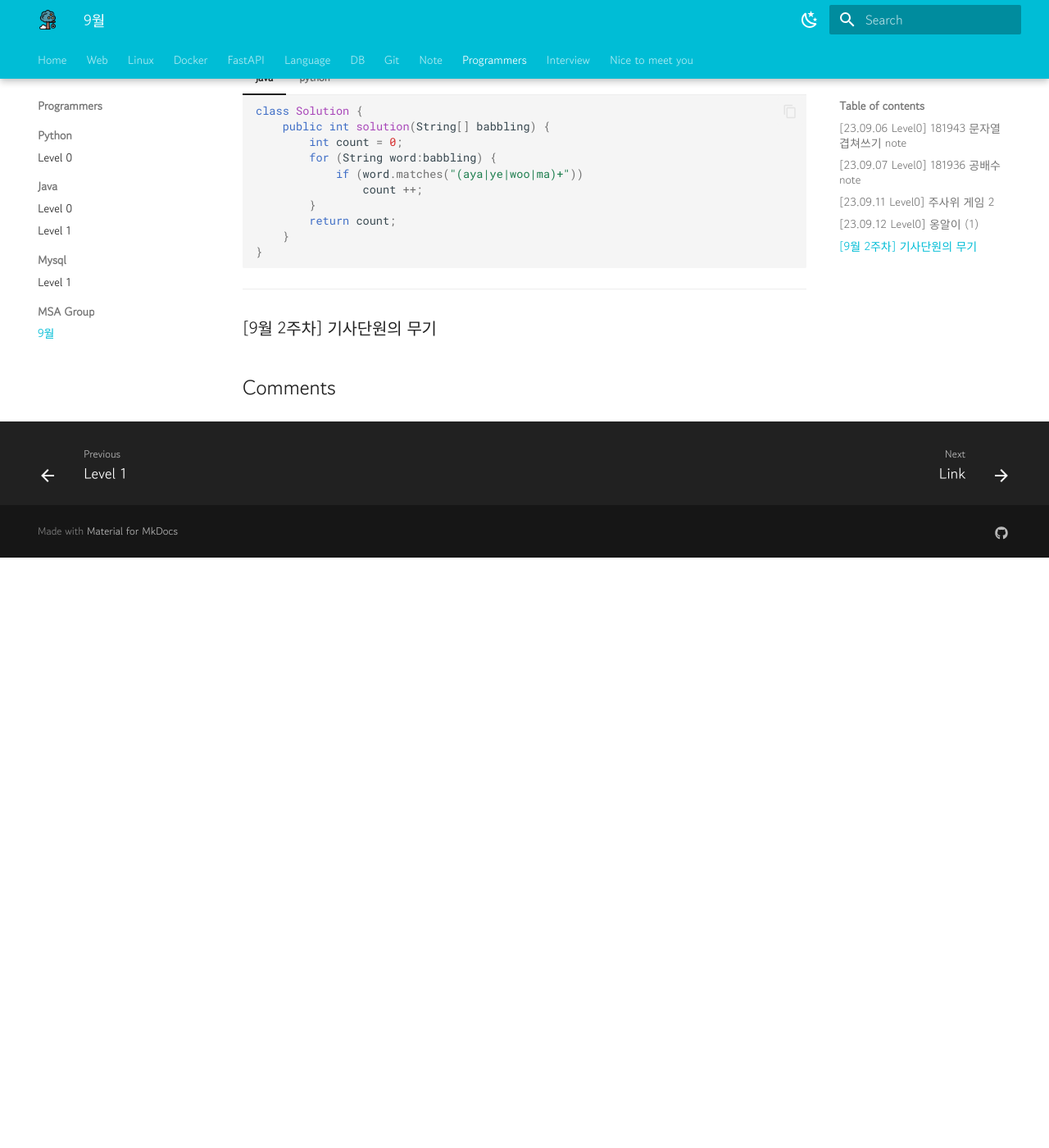
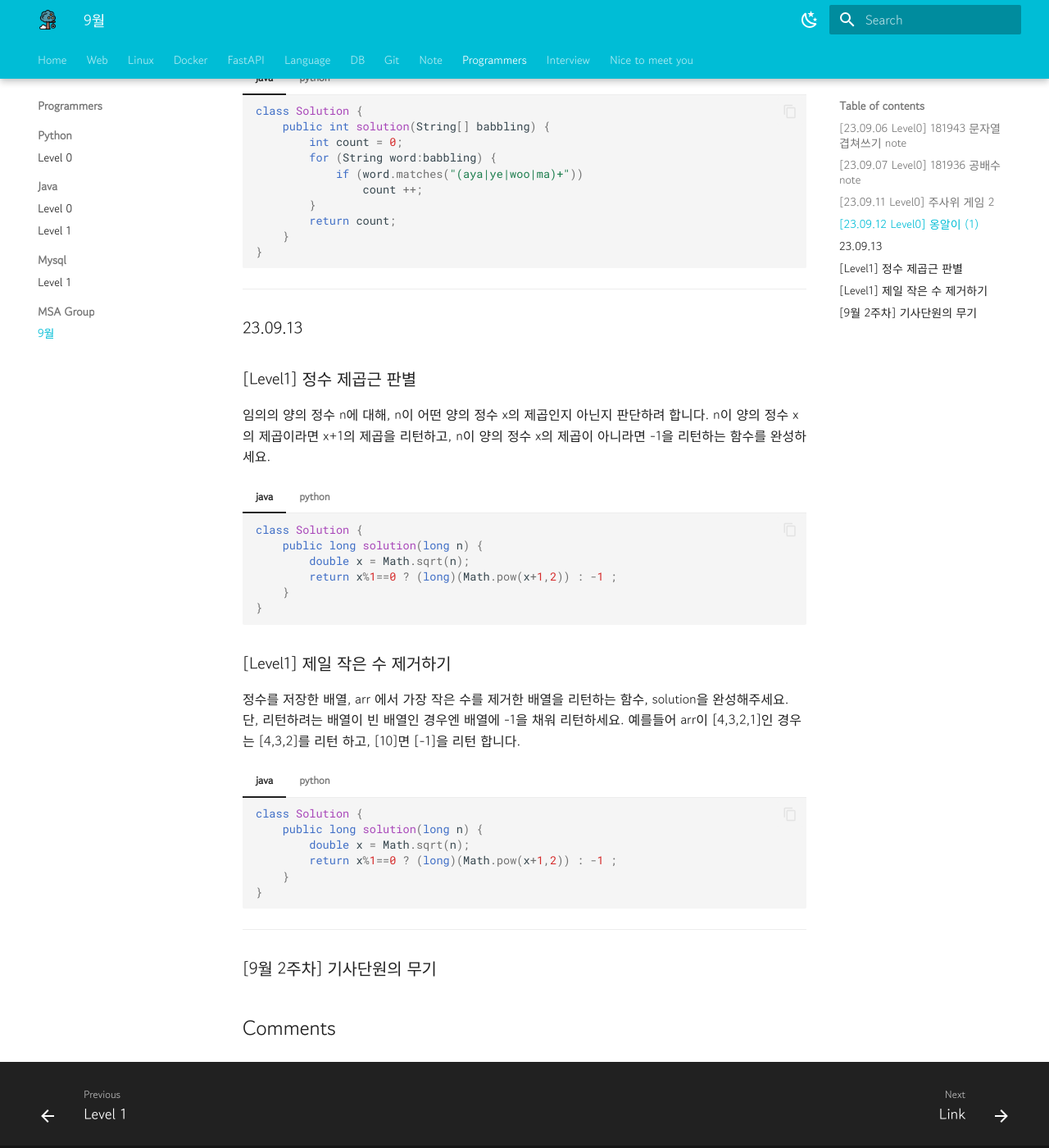
Before and after one commit to YSHeee/YSHeee.github.io, an MkDocs documentation site: the page built from docs/programmers/group/september.md, in a window 1280 px wide and 1400 px high, scrolled down 2364 px. Shown: the whole window at 82% size. Built offline with MkDocs 1.6.1 and Material for MkDocs 9.7.7, drawn with Linux system fonts in a browser that asks for light colours; comment, search, counter and statistics services are not loaded; before the commit the page ends 3044 px from its top, so only the background shows below that.

Commit message:
Add JDBC, programmers

````diff
--- a/docs/programmers/group/september.md
+++ b/docs/programmers/group/september.md
@@ -136,4 +136,44 @@ comments: true
 
 
 ---
+### 23.09.13
+### [Level1] 정수 제곱근 판별
+임의의 양의 정수 n에 대해, n이 어떤 양의 정수 x의 제곱인지 아닌지 판단하려 합니다.
+n이 양의 정수 x의 제곱이라면 x+1의 제곱을 리턴하고, n이 양의 정수 x의 제곱이 아니라면 -1을 리턴하는 함수를 완성하세요.
+
+=== "java"
+    ``` java
+    class Solution {
+        public long solution(long n) {
+            double x = Math.sqrt(n);
+            return x%1==0 ? (long)(Math.pow(x+1,2)) : -1 ;
+        }
+    }
+    ```
+=== "python"
+    ``` python
+    def solution(n):
+        num = n**0.5
+        return (num+1)**2 if num%1==0 else -1
+    ```
+
+### [Level1] 제일 작은 수 제거하기
+정수를 저장한 배열, arr 에서 가장 작은 수를 제거한 배열을 리턴하는 함수, solution을 완성해주세요. 단, 리턴하려는 배열이 빈 배열인 경우엔 배열에 -1을 채워 리턴하세요. 예를들어 arr이 [4,3,2,1]인 경우는 [4,3,2]를 리턴 하고, [10]면 [-1]을 리턴 합니다.
+
+=== "java"
+    ``` java
+    class Solution {
+        public long solution(long n) {
+            double x = Math.sqrt(n);
+            return x%1==0 ? (long)(Math.pow(x+1,2)) : -1 ;
+        }
+    }
+    ```
+=== "python"
+    ``` python
+    def solution(arr):
+        arr.remove(min(arr))
+        return arr if arr else [-1]
+    ```
+---
 ### [9월 2주차] 기사단원의 무기
````
Also changed, not shown: docs/language/java/jdbc.md (+11 -0 lines), docs/programmers/java/level1.md (line endings or trailing spaces).
